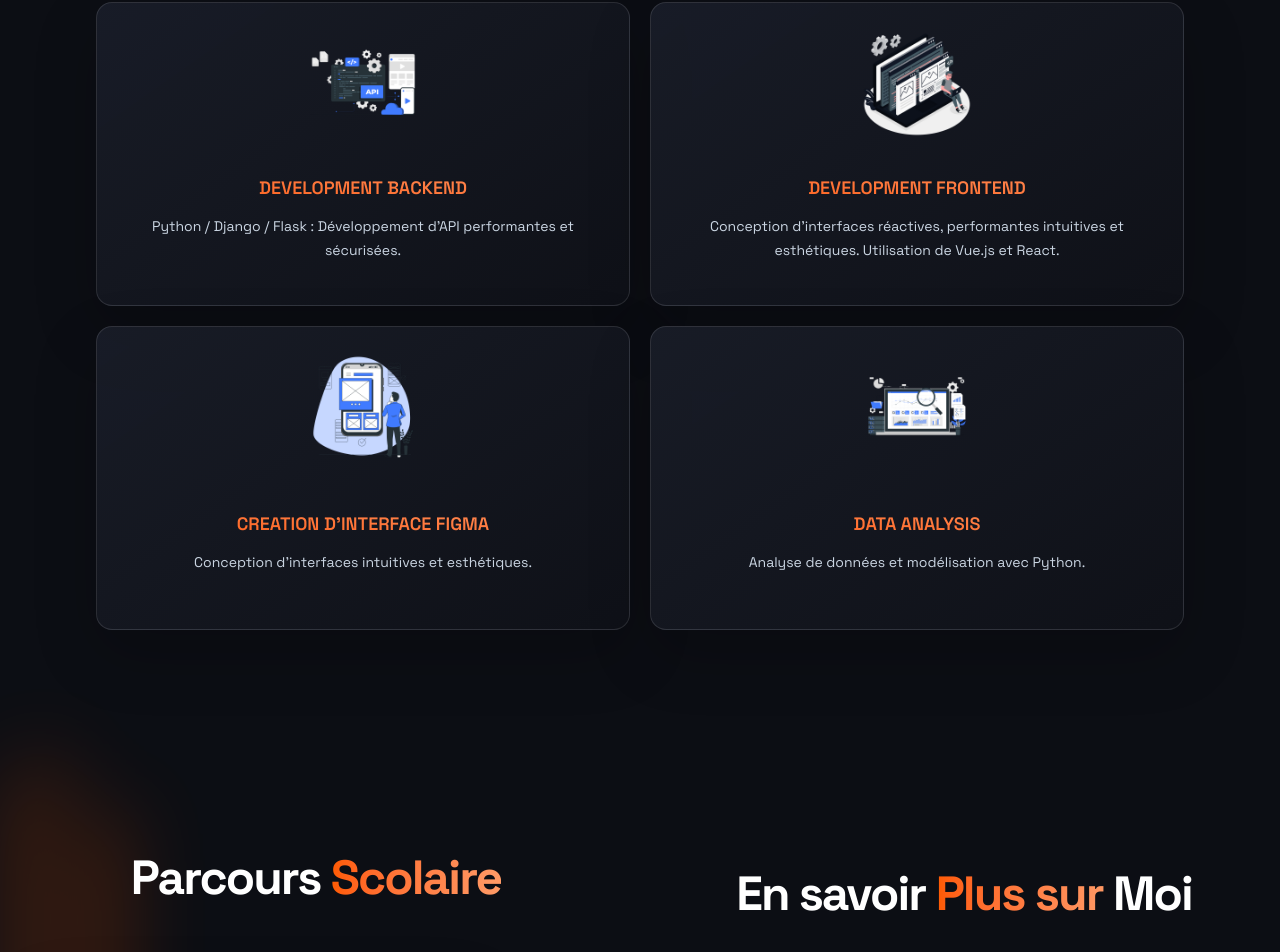
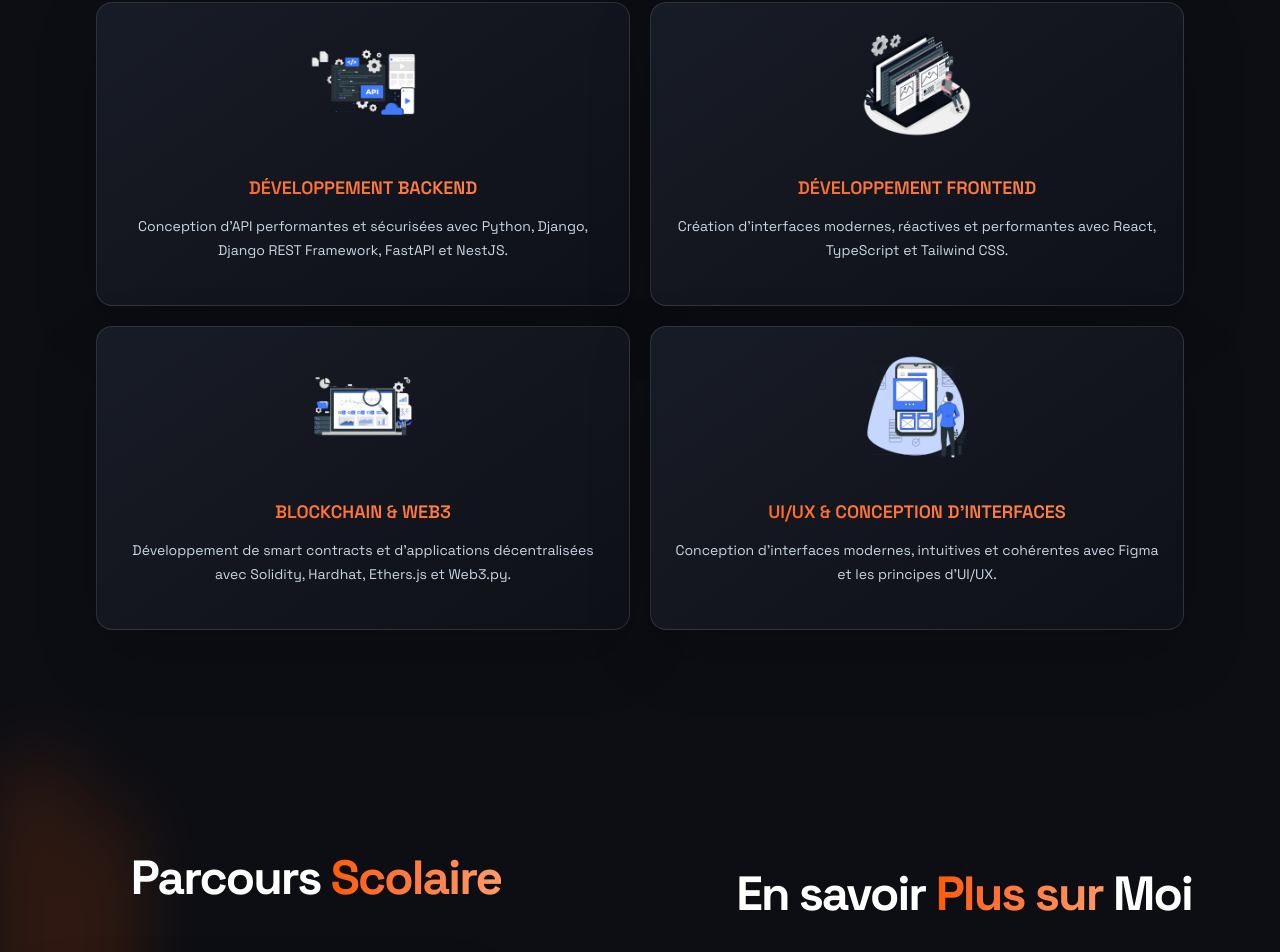
Before and after one commit to adri-2/my-portfolio, a React app: page / in a window 1280 px wide. Shown: the part 1091-2043 px from the top of the page. Built offline with nearby package versions, Linux system fonts and the light colour scheme; the HTML template or start-up script is replaced by a standard one.

Commit message:
fix: icons services maj

```diff
--- a/src/components/ServicesSection.jsx
+++ b/src/components/ServicesSection.jsx
@@ -2,37 +2,38 @@ import { memo } from "react";
 import backendIcon from "@/assets/Developer back c.png";
 import frontendIcon from "@/assets/Developer font.png";
 import figmaIcon from "@/assets/wireframe c.png";
-import dataIcon from "@/assets/Data extraction c.png";
+import blockchainIcon from "@/assets/Data extraction c.png";
 
 const SERVICES = [
   {
     id: 1,
     icon: backendIcon,
-    name: "DEVELOPMENT BACKEND",
+    name: "DÉVELOPPEMENT BACKEND",
     description:
-      "Python / Django / Flask : Développement d’API performantes et sécurisées.",
+      "Conception d’API performantes et sécurisées avec Python, Django, Django REST Framework, FastAPI et NestJS.",
   },
   {
     id: 2,
     icon: frontendIcon,
-    name: "DEVELOPMENT FRONTEND",
+    name: "DÉVELOPPEMENT FRONTEND",
     description:
-      "Conception d’interfaces réactives, performantes intuitives et esthétiques. Utilisation de Vue.js et React.",
+      "Création d’interfaces modernes, réactives et performantes avec React, TypeScript et Tailwind CSS.",
   },
   {
     id: 3,
-    icon: figmaIcon,
-    name: "CREATION D'INTERFACE FIGMA",
-    description: "Conception d’interfaces intuitives et esthétiques.",
+    icon: blockchainIcon,
+    name: "BLOCKCHAIN & WEB3",
+    description:
+      "Développement de smart contracts et d’applications décentralisées avec Solidity, Hardhat, Ethers.js et Web3.py.",
   },
   {
     id: 4,
-    icon: dataIcon,
-    name: "DATA ANALYSIS",
-    description: "Analyse de données et modélisation avec Python.",
+    icon: figmaIcon,
+    name: "UI/UX & CONCEPTION D'INTERFACES",
+    description:
+      "Conception d’interfaces modernes, intuitives et cohérentes avec Figma et les principes d’UI/UX.",
   },
 ];
-
 function ServicesSection() {
   return (
     <section className="section-shell py-20 text-white md:py-28" id="services">
```
